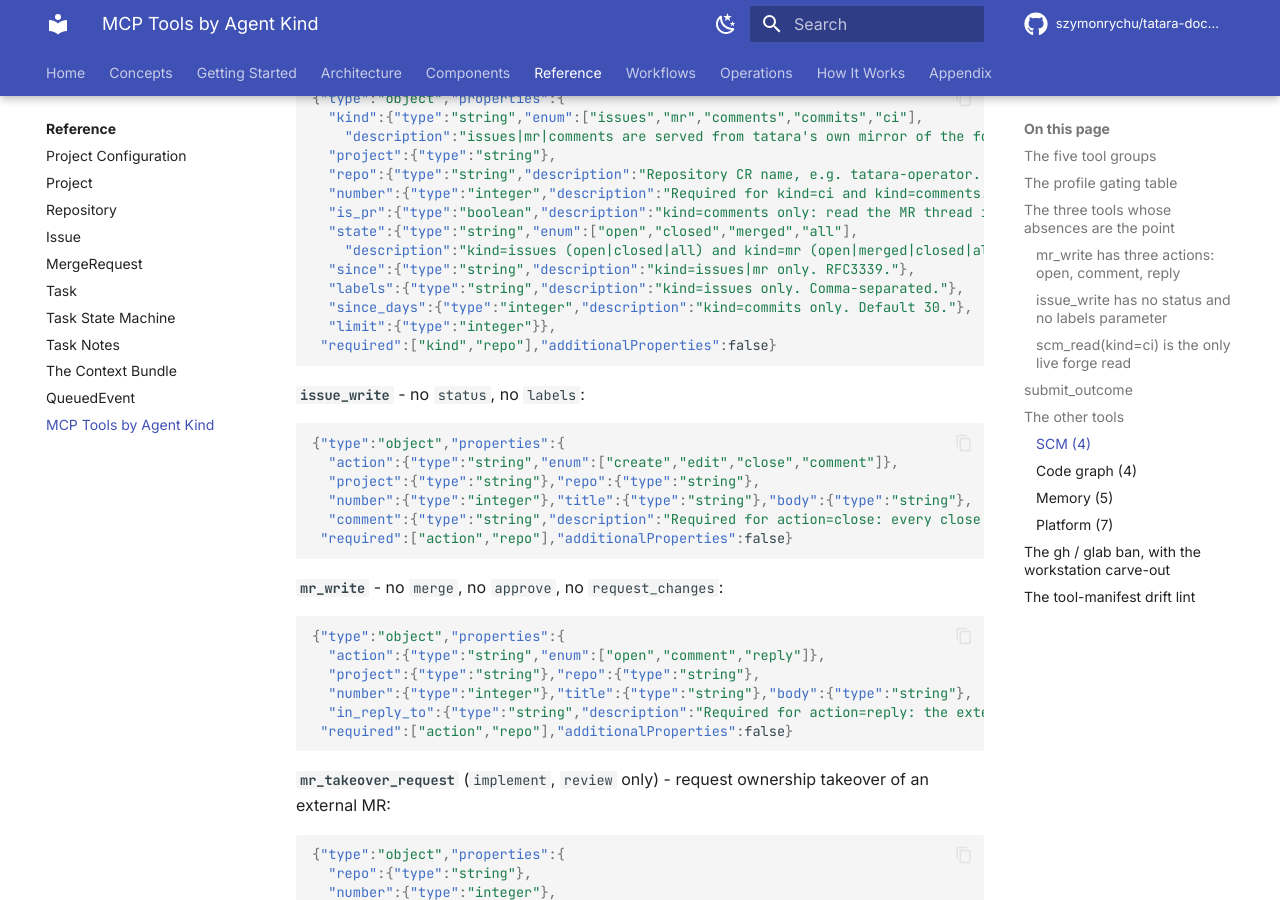
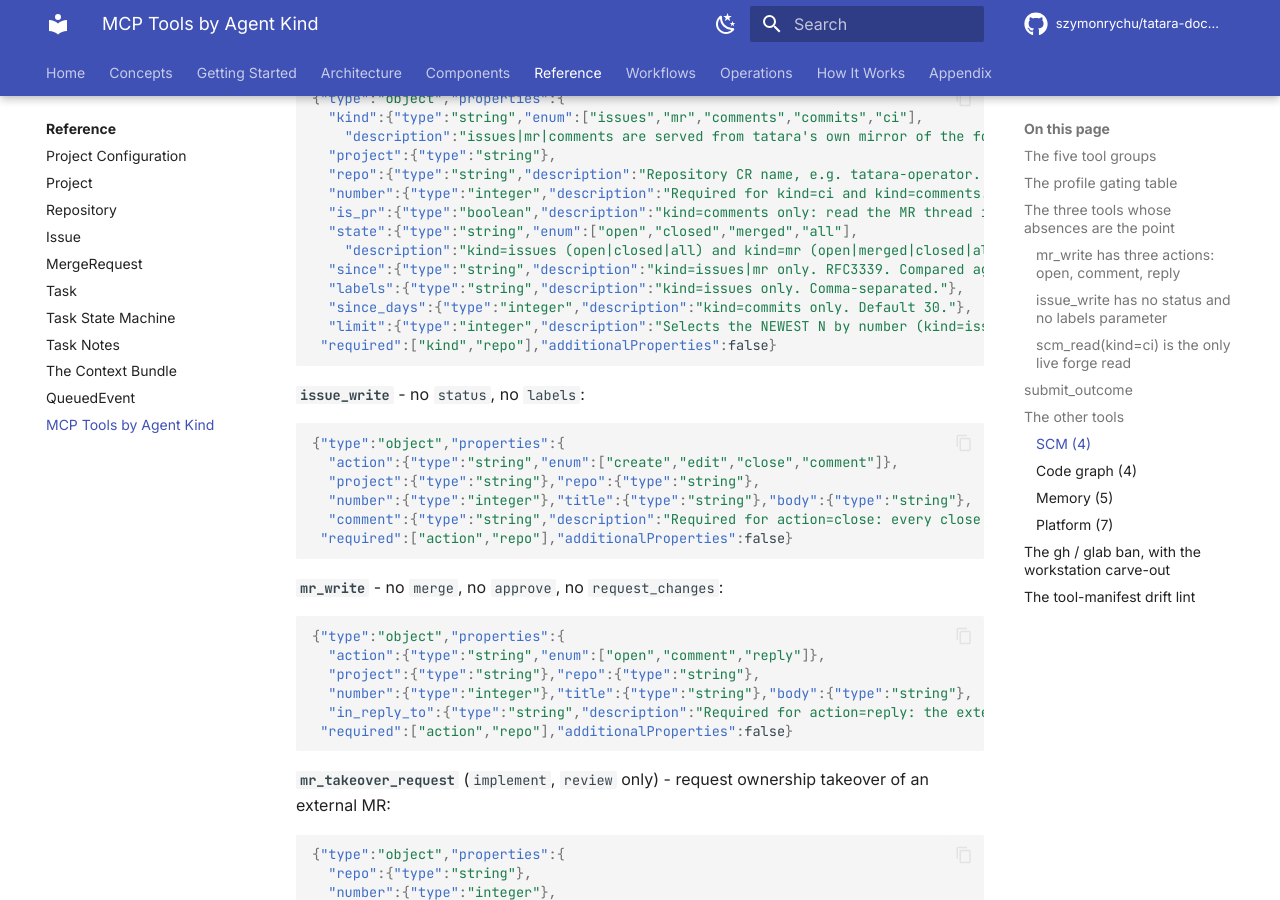
Before and after one commit to szymonrychu/tatara-documentation, an MkDocs documentation site: the page built from docs/reference/mcp-tools.md, in a window 1280 px wide and 900 px high, scrolled down 6248 px. Built offline with MkDocs 1.6.1 and Material for MkDocs 9.7.7, drawn with Linux system fonts in a browser that asks for light colours; comment, search, counter and statistics services are not loaded; the version menu is left out.

Commit message:
docs(reference): resync the scm_read schema copy with the shipped literal
The mcp-tools reference byte-copies tatara-cli's scm_read schema. The
since and limit descriptions changed in tatara-operator#636; without this
the page advertises a bare RFC3339 since and an undocumented limit, which
is the same schema-vs-consumer drift #636 is about.

Verified byte-identical to internal/mcp/tools_scm.go's literal.

````diff
--- a/docs/reference/mcp-tools.md
+++ b/docs/reference/mcp-tools.md
@@ -378,10 +378,10 @@ state.
   "is_pr":{"type":"boolean","description":"kind=comments only: read the MR thread instead of the issue thread."},
   "state":{"type":"string","enum":["open","closed","merged","all"],
     "description":"kind=issues (open|closed|all) and kind=mr (open|merged|closed|all)."},
-  "since":{"type":"string","description":"kind=issues|mr only. RFC3339."},
+  "since":{"type":"string","description":"kind=issues|mr only. RFC3339. Compared against the forge's updatedAt, so it selects issues and merge requests with activity since that instant - not the mirror's last refresh."},
   "labels":{"type":"string","description":"kind=issues only. Comma-separated."},
   "since_days":{"type":"integer","description":"kind=commits only. Default 30."},
-  "limit":{"type":"integer"}},
+  "limit":{"type":"integer","description":"Selects the NEWEST N by number (kind=issues|mr default 100, max 500), not the oldest."}},
  "required":["kind","repo"],"additionalProperties":false}
 ```
 
````
